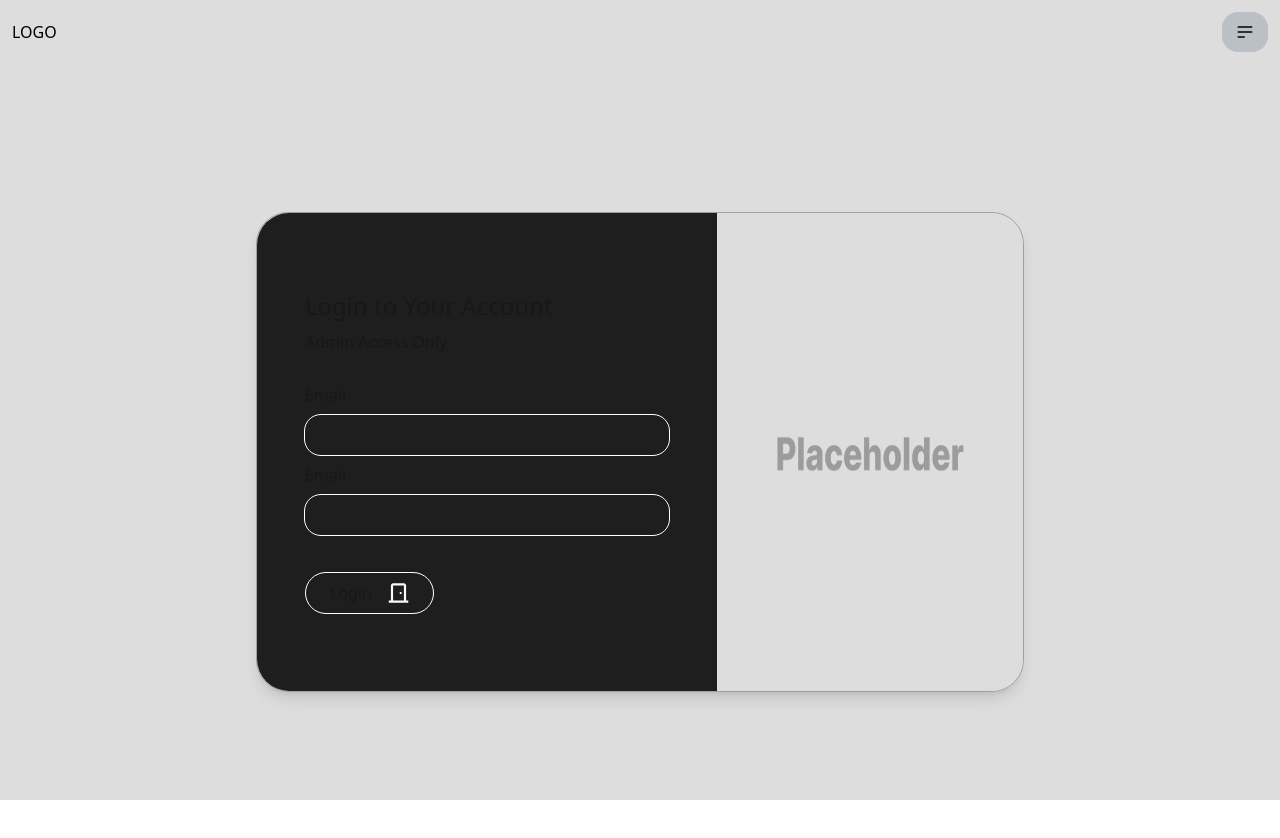
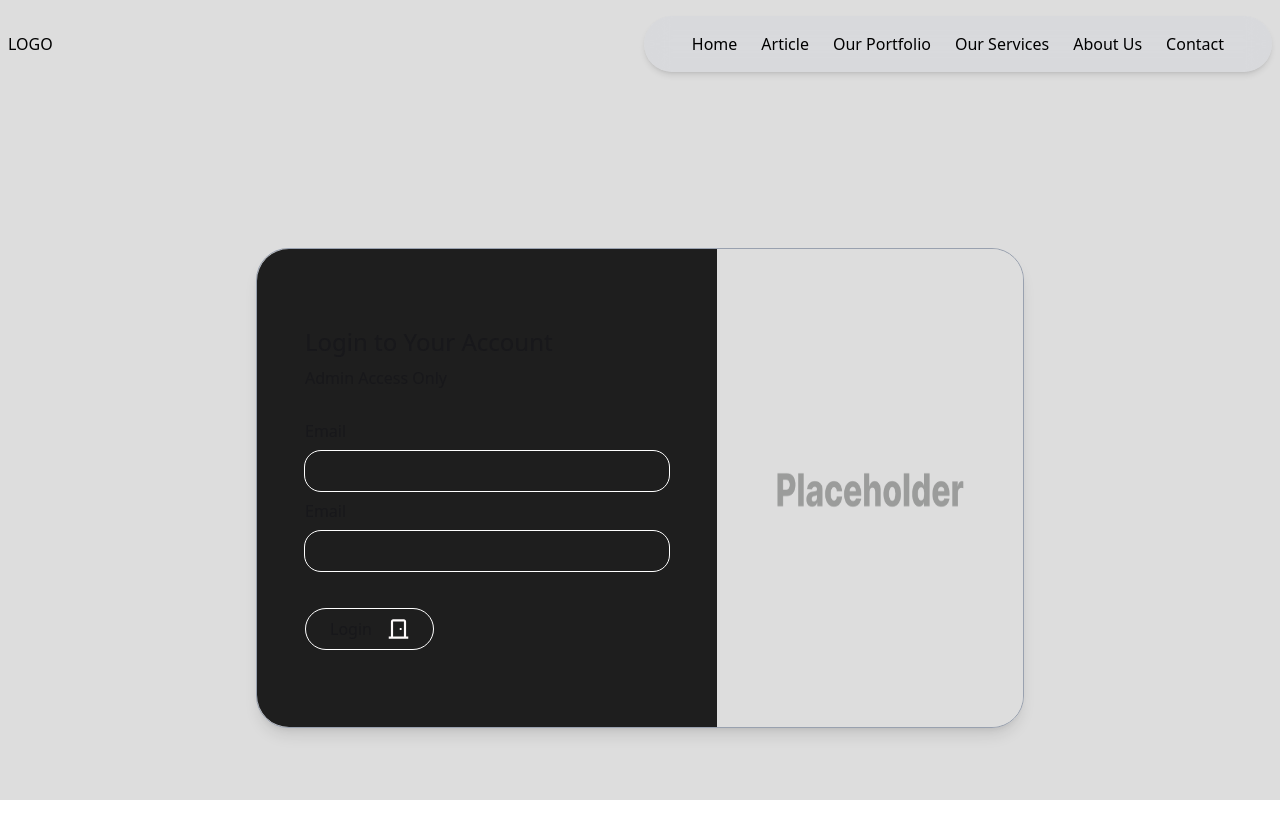
Before and after one commit to HazimMaulana/nuxt-tdk, a Nuxt app: page /login in a window 1280 px wide. Shown: the top 838 px of the page. Built offline with nearby package versions, Linux system fonts and the light colour scheme.

Commit message:
sofarnotgud

```diff
--- a/components/homepage-card-small.vue
+++ b/components/homepage-card-small.vue
@@ -1,16 +1,16 @@
 <template>
-    <div class="card bg-base-100 image-full w-95 shadow-sm rounded-4xl">
+  <div class="flex w-screen">
+    <div class="card bg-base-100 image-full w-45/100 shadow-sm rounded-4xl">
       <figure>
-    <img
-      src="https://img.daisyui.com/images/stock/photo-1606107557195-0e29a4b5b4aa.webp"
-      alt="Shoes" />
+        <img src="https://img.daisyui.com/images/stock/photo-1606107557195-0e29a4b5b4aa.webp" alt="Shoes" />
       </figure>
       <div class="card-body">
-    <h2 class="card-title"  >Card Title</h2>
+        <h2 class="card-title">Card Title</h2>
         <p>A card component has a figure, a body part, and inside body there are title and actions parts</p>
         <div class="card-actions justify-end">
           <button class="btn rounded-full bg-white text-black">More Details</button>
         </div>
       </div>
     </div>
+  </div>
 </template>
--- a/components/homepage-card.vue
+++ b/components/homepage-card.vue
@@ -1,5 +1,5 @@
 <template>
-  <div class="card bg-base-100 w-120 shadow-sm rounded-4xl">
+  <div class="hidden lg:card bg-base-100 w-120 shadow-sm rounded-4xl">
     <div class="card-body bg-white rounded-t-4xl">
       <h2 class="card-title text-black">Card Title</h2>
       <p class="text-black">A card component has a figure, a body part, and inside body there are title and actions parts</p>
@@ -8,9 +8,21 @@
       </div>
     </div>
     <figure>
-      <img
-        src="https://img.daisyui.com/images/stock/photo-1606107557195-0e29a4b5b4aa.webp"
-        alt="Shoes" />
+      <img src="https://img.daisyui.com/images/stock/photo-1606107557195-0e29a4b5b4aa.webp" alt="Shoes" />
     </figure>
-</div>
+  </div>
+  <div class="flex w-screen px-4">
+    <div class="lg:hidden card bg-base-100 w-full shadow-sm rounded-4xl">
+      <div class="card-body bg-white rounded-t-4xl">
+        <h2 class="card-title text-black">Card Title</h2>
+        <p class="text-black">A card component has a figure, a body part, and inside body there are title and actions parts</p>
+        <div class="card-actions justify-start">
+          <button class="btn rounded-full bg-white text-black">More Details</button>
+        </div>
+      </div>
+      <figure>
+        <img class="" src="https://img.daisyui.com/images/stock/photo-1606107557195-0e29a4b5b4aa.webp" alt="Shoes" />
+      </figure>
+    </div>
+  </div>
 </template>
--- a/components/navbar.vue
+++ b/components/navbar.vue
@@ -1,19 +1,44 @@
 <template>
-  <div class="navbar-start flex flex-row w-screen px-3 pt-3 justify-between">
-    <div class="text-black">
+  <div class="w-full h-22 p-2 flex flex-row justify-between items-center ">
+    <!-- LOGO -->
+    <div class="text-black flex items-center">
       <p>LOGO</p>
     </div>
-    <div class="dropdown  btn btn-ghost bg-gray-400/50 backdrop-blur-lg rounded-2xl p-1 px-3" @click="toggleDropdown">
-      <div tabindex="0" role="button" class="text-black" >
-        <svg xmlns="http://www.w3.org/2000/svg" class="h-5 w-5" fill="none" viewBox="0 0 24 24" stroke="currentColor">
-          <path stroke-linecap="round" stroke-linejoin="round" stroke-width="2" d="M4 6h16M4 12h16M4 18h7" />
-        </svg>
+
+    <!-- Menu untuk layar kecil (mobile) menggunakan burger -->
+    <div class="absolute right-0 top-0 p-2 lg:hidden">
+      <div
+        :class="[
+          'bg-gray-300/40 backdrop-blur-sm shadow-md text-white p-4 rounded-2xl cursor-pointer transition-all duration-500 ease-in-out overflow-hidden w-fit flex flex-col items-end',
+          isExpanded ? 'h-auto' : 'h-fit',
+        ]"
+        @click="togglePanel"
+        :style="{ maxHeight: isExpanded ? '1000px' : '80px' }"
+      >
+        <h3 class="text-lg font-semibold">
+          <svg class="" xmlns="http://www.w3.org/2000/svg" width="32" height="32" viewBox="0 0 512 512">
+            <path d="M64,384H448V341.33H64Zm0-106.67H448V234.67H64ZM64,128v42.67H448V128Z" />
+          </svg>
+        </h3>
+        <div v-if="isExpanded" class="mt-2 flex flex-col items-end space-y-1.5 px-1 ml-14 text-black text-lg">
+          <a href="">Home</a>
+          <a href="">Article</a>
+          <a href="">Our Portfolio</a>
+          <a href="">Our Services</a>
+          <a href="">About Us</a>
+          <a href="">Contact</a>
+        </div>
       </div>
-      <ul v-show="isDropdownOpen" tabindex="0" class="menu menu-sm dropdown-content bg-base-100 rounded-box z-1 mt-3 w-52 p-2 shadow">
-        <li><a>Homepage</a></li>
-        <li><a>Portfolio</a></li>
-        <li><a>About</a></li>
-      </ul>
+    </div>
+
+    <!-- Menu untuk layar besar (md dan lg) menggunakan menu horizontal -->
+    <div class="hidden lg:flex flex-row space-x-6 shadow-md px-12 py-4 bg-gray-300/40 backdrop-blur-md text-black rounded-4xl">
+      <a href="">Home</a>
+      <a href="">Article</a>
+      <a href="">Our Portfolio</a>
+      <a href="">Our Services</a>
+      <a href="">About Us</a>
+      <a href="">Contact</a>
     </div>
   </div>
 </template>
@@ -22,12 +47,12 @@
 export default {
   data() {
     return {
-      isDropdownOpen: false,
+      isExpanded: false,
     };
   },
   methods: {
-    toggleDropdown() {
-      this.isDropdownOpen = !this.isDropdownOpen;
+    togglePanel() {
+      this.isExpanded = !this.isExpanded;
     },
   },
 };
--- a/pages/index.vue
+++ b/pages/index.vue
@@ -1,6 +1,6 @@
 <template>
   <div class="bg-[url(/img/placeholder.png)] h-lvh bg-cover bg-center">
-    <navbar class=" lg:flex " />
+    <navbar class="" />
 
     <div class="flex flex-col w-full h-lvh justify-center items-center">
       <div class="flex flex-col w-[40%] justify-center items-center">
@@ -42,12 +42,12 @@
   </div>
 
   <div class="flex flex-col h-[100vh] bg-[#DDDDDD] justify-center items-center">
-    <div class="flex flex-col mx-32 justify-center items-center h-full">
+    <div class="flex flex-col lg:mx-32 justify-center items-center h-full">
       <div class="flex w-full justify-start">
         <h1 class="text-black">Our Portofolio</h1>
       </div>
       <div class="flex flex-row w-full justify-between items-end">
-        <p class="font-bold text-[#EB5523] text-4xl">Lorem Ipsum</p>
+        <p class="font-bold text-[#EB5523] lg:text-4xl">Lorem Ipsum</p>
         <a href="" class="flex flex-row text-black">
           <p class="font-semibold">More</p>
           <svg width="44" height="25" viewBox="0 0 44 25" fill="none" xmlns="http://www.w3.org/2000/svg">
@@ -66,9 +66,18 @@
           </svg>
         </a>
       </div>
-      <div class="flex flex-row mt-5">
+      <div class="hidden lg:flex flex-row mt-5">
         <homepage-card class="" />
         <div class="grid grid-cols-2 gap-2 px-2">
+          <homepage-card-small class="" />
+          <homepage-card-small class="" />
+          <homepage-card-small class="" />
+          <homepage-card-small class="" />
+        </div>
+      </div>
+      <div class="lg:hidden flex flex-col mt-5">
+        <homepage-card class="" />
+        <div class="grid grid-cols-2 gap-2 px-4 mt-2">
           <homepage-card-small class="" />
           <homepage-card-small class="" />
           <homepage-card-small class="" />
```
Lines whose indentation alone changed are shown as unchanged.
